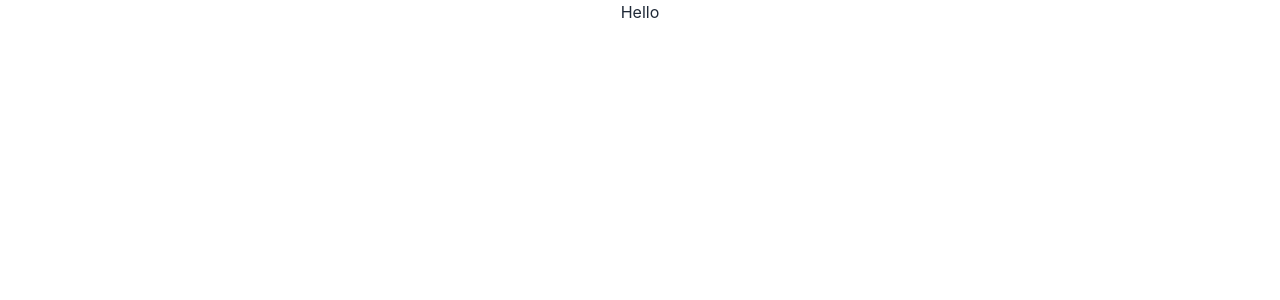
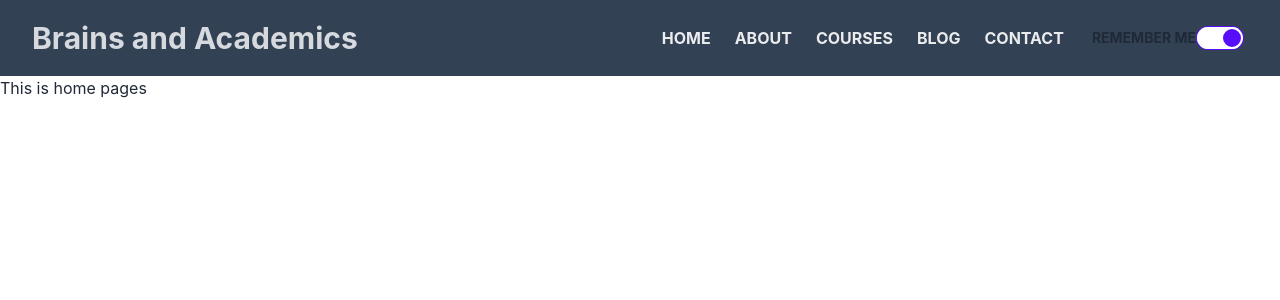
Before and after one commit to fulbabucse/brain-academics, a React (Create React App) app: page / in a window 1280 px wide. Shown: the top 300 px of the page. Built offline with nearby package versions, Linux system fonts and the light colour scheme.

Commit message:
header add and outlet setup

```diff
--- a/package.json
+++ b/package.json
@@ -10,7 +10,7 @@
     "@testing-library/jest-dom": "^5.16.5",
     "@testing-library/react": "^13.4.0",
     "@testing-library/user-event": "^13.5.0",
-    "daisyui": "^2.31.0",
+    "daisyui": "^2.33.0",
     "firebase": "^9.12.1",
     "react": "^18.2.0",
     "react-dom": "^18.2.0",
--- a/src/App.js
+++ b/src/App.js
@@ -1,10 +1,11 @@
-import logo from "./logo.svg";
+import { RouterProvider } from "react-router-dom";
 import "./App.css";
+import { router } from "./routes/router";
 
 function App() {
   return (
-    <div className="App">
-      <h1>Hello</h1>
+    <div>
+      <RouterProvider router={router}></RouterProvider>
     </div>
   );
 }
--- a/src/layouts/Root.js
+++ b/src/layouts/Root.js
@@ -1,9 +1,12 @@
 import React from "react";
+import { Outlet } from "react-router-dom";
+import Header from "../pages/sharedPages/Header/Header";
 
 const Root = () => {
   return (
     <div>
-      <h1>This is Root file</h1>
+      <Header></Header>
+      <Outlet></Outlet>
     </div>
   );
 };
--- a/src/pages/sharedPages/Header/Header.jsx
+++ b/src/pages/sharedPages/Header/Header.jsx
@@ -6,7 +6,7 @@ function Header() {
   const [navbar, setNavbar] = useState(false);
 
   return (
-    <nav className="w-full bg-transparent">
+    <nav className="w-full bg-slate-700">
       <div className="justify-between px-4 mx-auto lg:max-w-7xl md:items-center md:flex md:px-8">
         <div>
           <div className="flex items-center justify-between py-3 md:py-5 md:block">
@@ -30,7 +30,7 @@ function Header() {
         </div>
         <div>
           <div
-            className={`flex-1 justify-self-center pb-3 lg:mt-8 md:block md:pb-0 md:mt-0 ${
+            className={`flex-1 justify-self-center pb-3 md:block md:pb-0 md:mt-0 ${
               navbar ? "block" : "hidden"
             }`}
           >
@@ -52,6 +52,19 @@ function Header() {
 
               <li className="text-white/90 text-center hover:text-white transition-all duration-500 uppercase text-md font-bold">
                 <Link to="/contact">Contact</Link>
+              </li>
+
+              <li className="text-white/90 text-center hover:text-white transition-all duration-500 uppercase text-md font-bold">
+                <div className="form-control">
+                  <label className="label cursor-pointer">
+                    <span className="label-text">Remember me</span>
+                    <input
+                      type="checkbox"
+                      className="toggle toggle-primary"
+                      checked
+                    />
+                  </label>
+                </div>
               </li>
 
               {/* <li className="text-white/90 text-center hover:text-white transition-all duration-500 uppercase text-md font-bold">
```
Also changed, not shown: 1 other file (tests, documents, lock files or other folders).
